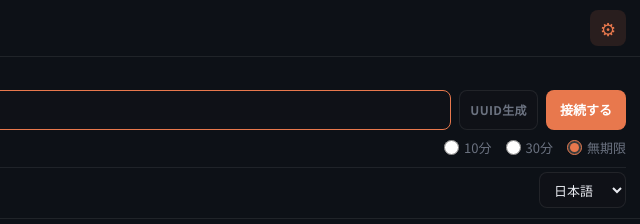
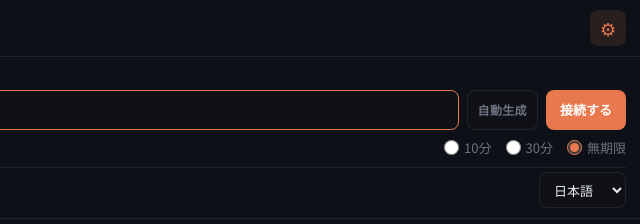
Before and after one commit to kwonq10/command-vault, an Electron app: page command-deck-mobile/index.html in a window 1280 px wide. Both pictures are taken after a click on the button "設定". Shown: the top 224 px of the page, 640-1280 px from the left. Drawn offline with Linux system fonts and the light colour scheme.

Commit message:
fix: UUID生成ボタンを自動生成に変更

```diff
--- a/command-deck-mobile/index.html
+++ b/command-deck-mobile/index.html
@@ -47,7 +47,7 @@
               autocapitalize="none"
               enterkeyhint="go"
             />
-            <button id="sync-random-btn" class="sync-random-btn" title="UUID発行">UUID生成</button>
+            <button id="sync-random-btn" class="sync-random-btn" title="UUID発行">自動生成</button>
             <button id="sync-save-btn" class="sync-save-btn">接続する</button>
           </div>
         </div>
```
